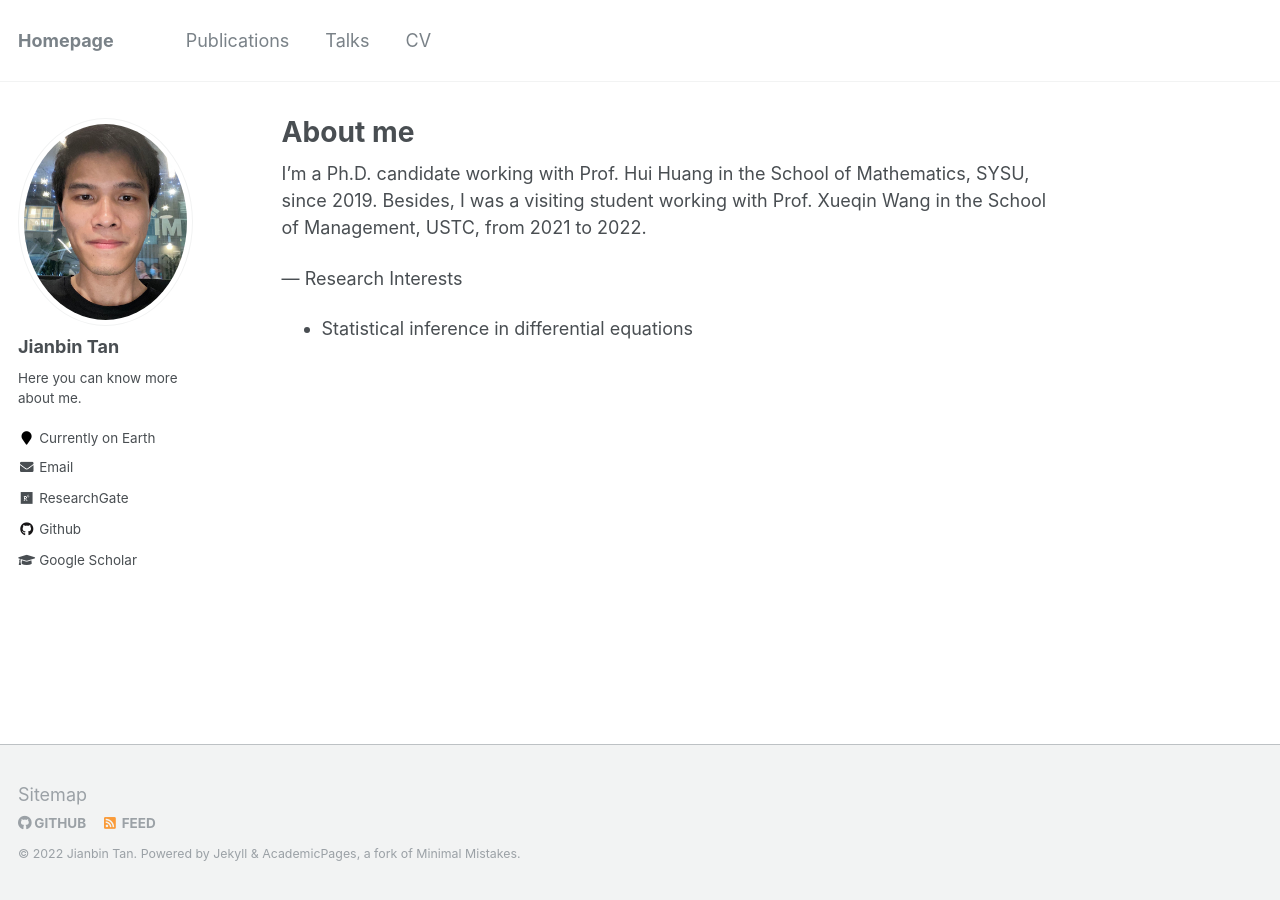
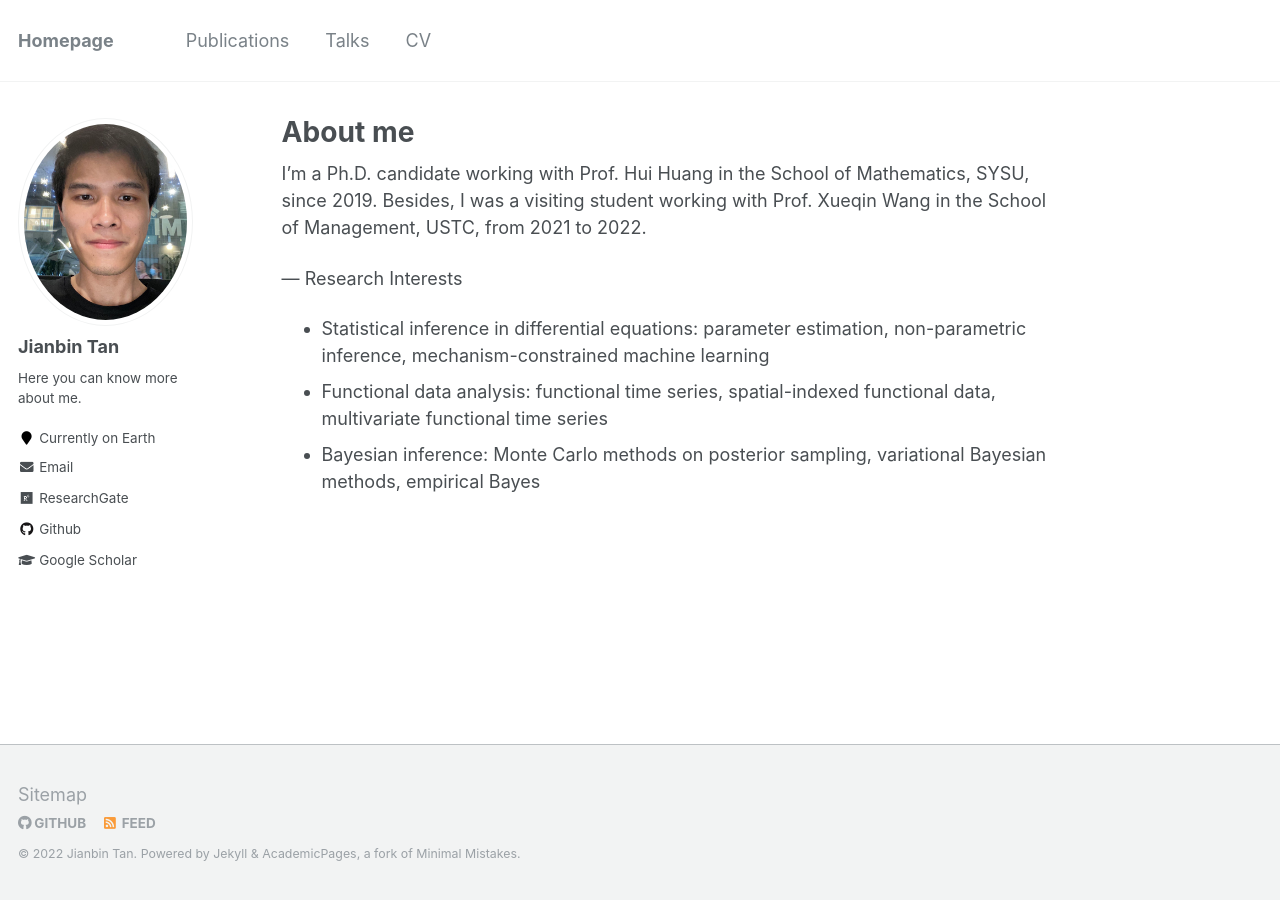
Before and after one commit to Tan-jianbin/Tan-jianbin.github.io, a Jekyll site: the page built from _pages/about.md, in a window 1280 px wide. Built offline with Jekyll 4.4.1, drawn with Linux system fonts in a browser that asks for light colours.

Commit message:
Update about.md

```diff
--- a/_pages/about.md
+++ b/_pages/about.md
@@ -11,4 +11,6 @@ redirect_from:
 I’m a Ph.D. candidate working with Prof. Hui Huang in the School of Mathematics, SYSU, since 2019. Besides, I was a visiting student working with Prof. Xueqin Wang in the School of Management, USTC, from 2021 to 2022.
 
 --- Research Interests
-- Statistical inference in differential equations
+- Statistical inference in differential equations: parameter estimation, non-parametric inference, mechanism-constrained machine learning
+- Functional data analysis: functional time series, spatial-indexed functional data, multivariate functional time series
+- Bayesian inference: Monte Carlo methods on posterior sampling, variational Bayesian methods, empirical Bayes
```
